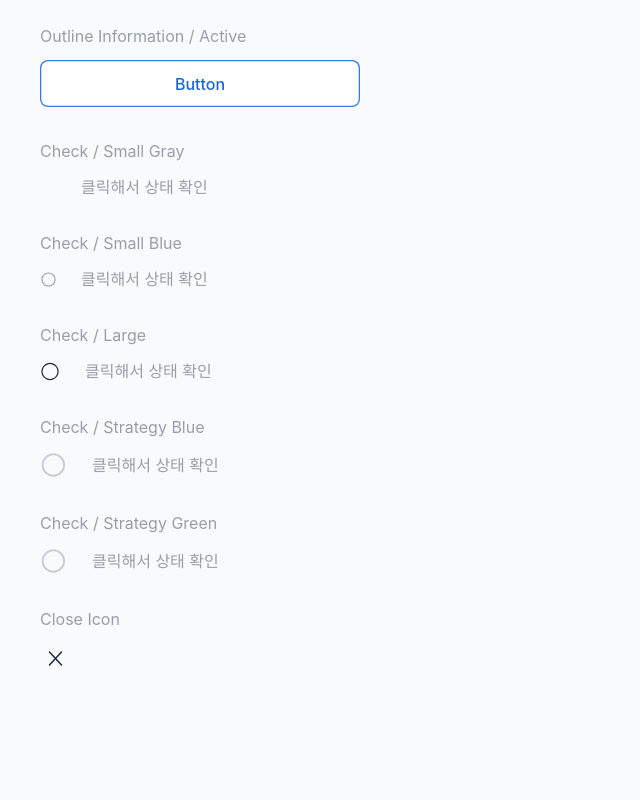
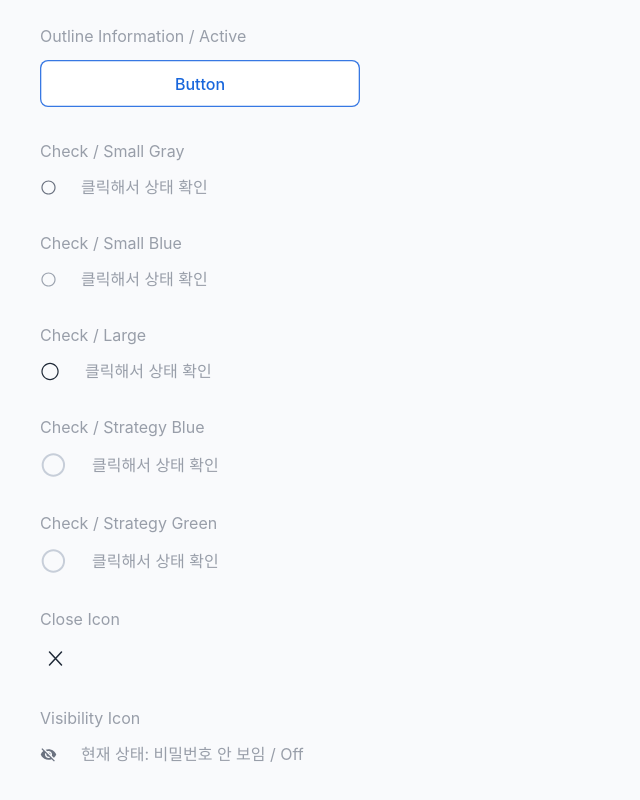
Before and after one commit to BUTIM-butim/BUTIM-FE, a React (Vite) app: page / in a window 1280 px wide. Shown: the part 1530-2330 px from the top of the page, without its empty margins (0-640 px from the left). Before the commit the page ends 2244 px from the top, so only its background shows below. Built offline with nearby package versions, Linux system fonts and the light colour scheme; a web font is replaced by a local one.

Commit message:
feat: 비밀번호 표시 아이콘 컴포넌트 추가

```diff
--- /dev/null
+++ b/src/components/common/icons/VisibilityIcon.tsx
@@ -0,0 +1,32 @@
+type VisibilityIconProps = {
+  visible?: boolean;
+  className?: string;
+};
+
+const visibilityOffPath =
+  "M8.37975 6.375L10.6252 8.61333V8.5C10.6252 7.93641 10.4013 7.39591 10.0028 6.9974C9.60425 6.59888 9.06375 6.375 8.50016 6.375H8.37975ZM5.33391 6.94167L6.43183 8.03958C6.39641 8.18833 6.37516 8.33708 6.37516 8.5C6.37516 9.06358 6.59905 9.60409 6.99756 10.0026C7.39608 10.4011 7.93658 10.625 8.50016 10.625C8.656 10.625 8.81183 10.6038 8.96058 10.5683L10.0585 11.6662C9.58391 11.9 9.05975 12.0417 8.50016 12.0417C7.56085 12.0417 6.66002 11.6685 5.99583 11.0043C5.33163 10.3401 4.9585 9.43931 4.9585 8.5C4.9585 7.94042 5.10016 7.41625 5.33391 6.94167ZM1.41683 3.02458L3.03183 4.63958L3.35058 4.95833C2.18183 5.87917 1.261 7.08333 0.708496 8.5C1.93391 11.6096 4.9585 13.8125 8.50016 13.8125C9.59808 13.8125 10.6464 13.6 11.6027 13.2175L11.9072 13.515L13.9756 15.5833L14.8752 14.6837L2.31641 2.125M8.50016 4.95833C9.43947 4.95833 10.3403 5.33147 11.0045 5.99566C11.6687 6.65985 12.0418 7.56069 12.0418 8.5C12.0418 8.95333 11.9497 9.3925 11.7868 9.78917L13.8622 11.8646C14.9247 10.9792 15.7747 9.8175 16.2918 8.5C15.0664 5.39042 12.0418 3.1875 8.50016 3.1875C7.5085 3.1875 6.55933 3.36458 5.66683 3.68333L7.20391 5.20625C7.60766 5.05042 8.03975 4.95833 8.50016 4.95833Z";
+
+const visibilityOnPath =
+  "M8.50016 6.375C7.93658 6.375 7.39608 6.59888 6.99756 6.9974C6.59905 7.39591 6.37516 7.93641 6.37516 8.5C6.37516 9.06358 6.59905 9.60409 6.99756 10.0026C7.39608 10.4011 7.93658 10.625 8.50016 10.625C9.06375 10.625 9.60425 10.4011 10.0028 10.0026C10.4013 9.60409 10.6252 9.06358 10.6252 8.5C10.6252 7.93641 10.4013 7.39591 10.0028 6.9974C9.60425 6.59888 9.06375 6.375 8.50016 6.375ZM8.50016 12.0417C7.56085 12.0417 6.66002 11.6685 5.99583 11.0043C5.33163 10.3401 4.9585 9.43931 4.9585 8.5C4.9585 7.56069 5.33163 6.65985 5.99583 5.99566C6.66002 5.33147 7.56085 4.95833 8.50016 4.95833C9.43947 4.95833 10.3403 5.33147 11.0045 5.99566C11.6687 6.65985 12.0418 7.56069 12.0418 8.5C12.0418 9.43931 11.6687 10.3401 11.0045 11.0043C10.3403 11.6685 9.43947 12.0417 8.50016 12.0417ZM8.50016 3.1875C4.9585 3.1875 1.93391 5.39042 0.708496 8.5C1.93391 11.6096 4.9585 13.8125 8.50016 13.8125C12.0418 13.8125 15.0664 11.6096 16.2918 8.5C15.0664 5.39042 12.0418 3.1875 8.50016 3.1875Z";
+
+const VisibilityIcon = ({
+  visible = false,
+  className = "",
+}: VisibilityIconProps) => {
+  return (
+    <svg
+      className={`h-[17px] w-[17px] text-popup-gray ${className}`}
+      viewBox="0 0 17 17"
+      fill="none"
+      xmlns="http://www.w3.org/2000/svg"
+      aria-hidden="true"
+    >
+      <path
+        d={visible ? visibilityOnPath : visibilityOffPath}
+        fill="currentColor"
+      />
+    </svg>
+  );
+};
+
+export default VisibilityIcon;
--- a/src/pages/dev/ButtonTestPage.tsx
+++ b/src/pages/dev/ButtonTestPage.tsx
@@ -4,6 +4,7 @@ import UnderlineButton from "../../components/common/button/UnderlineButton";
 import OutlineButton from "../../components/common/button/OutlineButton";
 import CheckButton from "../../components/common/check/CheckButton";
 import CloseIcon from "../../components/common/icons/CloseIcon";
+import VisibilityIcon from "../../components/common/icons/VisibilityIcon";
 
 const ButtonTestPage = () => {
   const [smallGrayChecked, setSmallGrayChecked] = useState(false);
@@ -11,6 +12,7 @@ const ButtonTestPage = () => {
   const [largeChecked, setLargeChecked] = useState(false);
   const [strategyBlueChecked, setStrategyBlueChecked] = useState(false);
   const [strategyGreenChecked, setStrategyGreenChecked] = useState(false);
+  const [passwordVisible, setPasswordVisible] = useState(false);
 
   return (
     <main className="min-h-screen bg-background-blue p-10">
@@ -180,6 +182,26 @@ const ButtonTestPage = () => {
           <p className="mb-3 text-text-gray">Close Icon</p>
           <CloseIcon />
         </div>
+
+        <div>
+          <p className="mb-3 text-text-gray">Visibility Icon</p>
+          <div className="flex items-center gap-6">
+            <button
+              type="button"
+              onClick={() => setPasswordVisible((prev) => !prev)}
+              aria-label={passwordVisible ? "비밀번호 숨기기" : "비밀번호 보기"}
+            >
+              <VisibilityIcon visible={passwordVisible} />
+            </button>
+
+            <span className="text-text-gray">
+              현재 상태:{" "}
+              {passwordVisible
+                ? "비밀번호 보임 / On"
+                : "비밀번호 안 보임 / Off"}
+            </span>
+          </div>
+        </div>
       </section>
     </main>
   );
```
